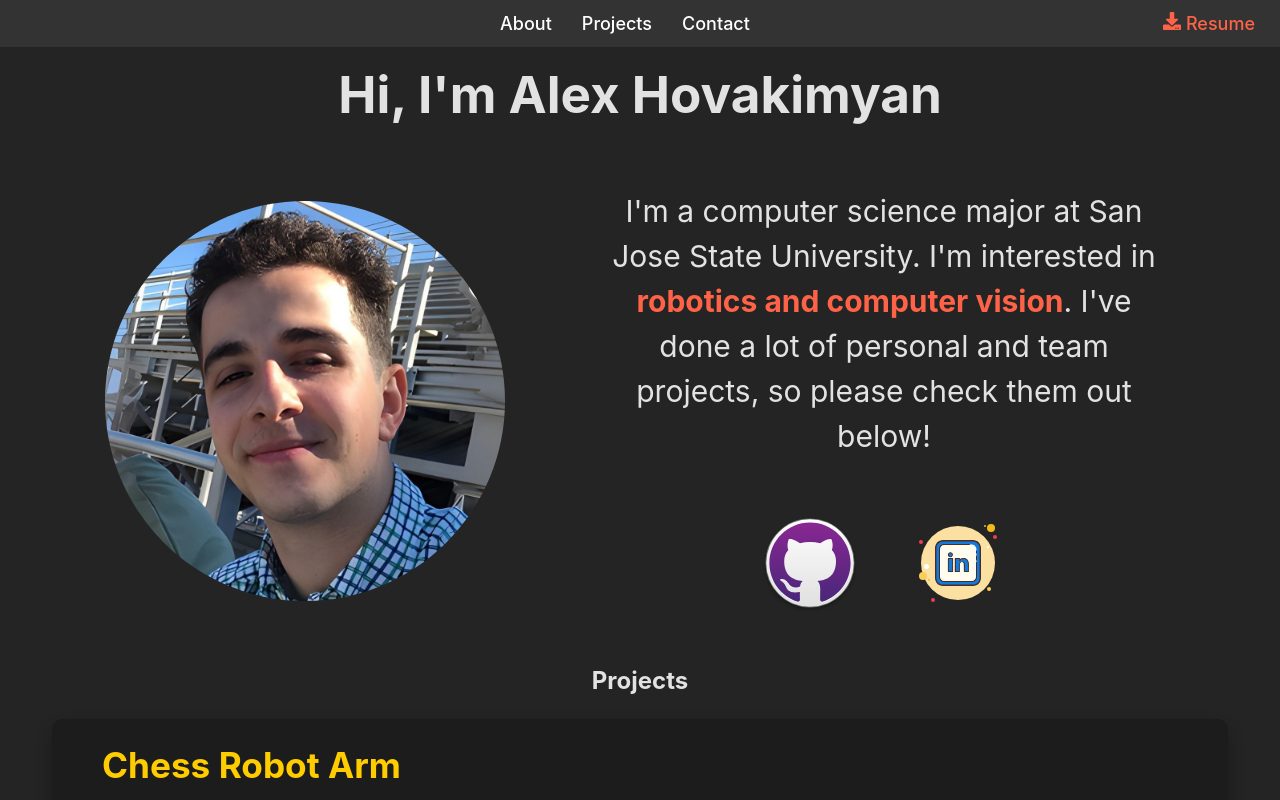
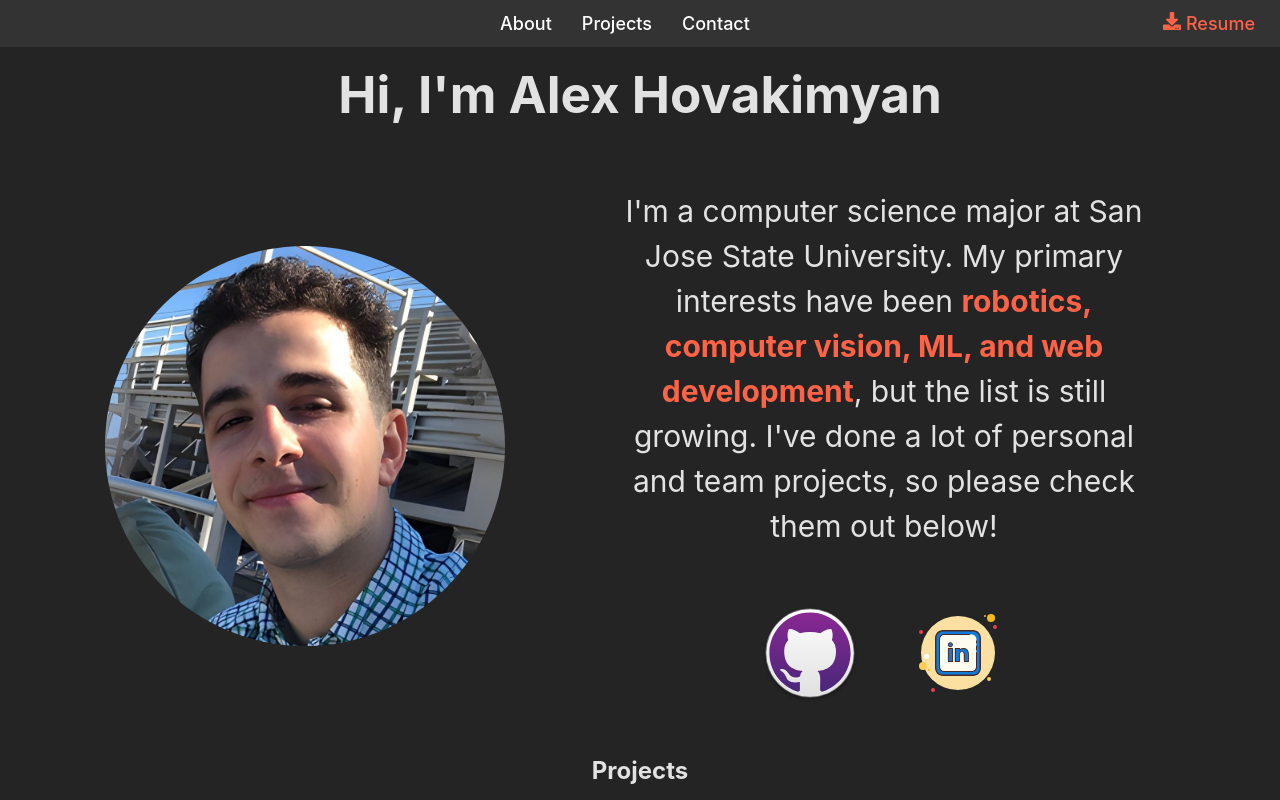
Before and after one commit to hovak101/personal-website, a React (Vite) app: page / in a window 1280 px wide. Shown: the top 800 px of the page. Built offline with nearby package versions, Linux system fonts and the light colour scheme.

Commit message:
updated interests

```diff
--- a/src/components/Profile.jsx
+++ b/src/components/Profile.jsx
@@ -8,7 +8,7 @@ function Profile() {
             <img src={alexPhoto} className='profile-photo'/>
             <div className="bio-link-container">
                 <p className="profile-bio">I'm a computer science major at San Jose State University.
-                I'm interested in <strong className="interests">robotics and computer vision</strong>. I've done a lot of
+                My primary interests have been <strong className="interests">robotics, computer vision, ML, and web development</strong>, but the list is still growing. I've done a lot of
                 personal and team projects, so please check them out below!</p>
                 <Links/>
             </div>
```
Also changed, not shown: 2 other files (tests, documents, lock files or other folders).
